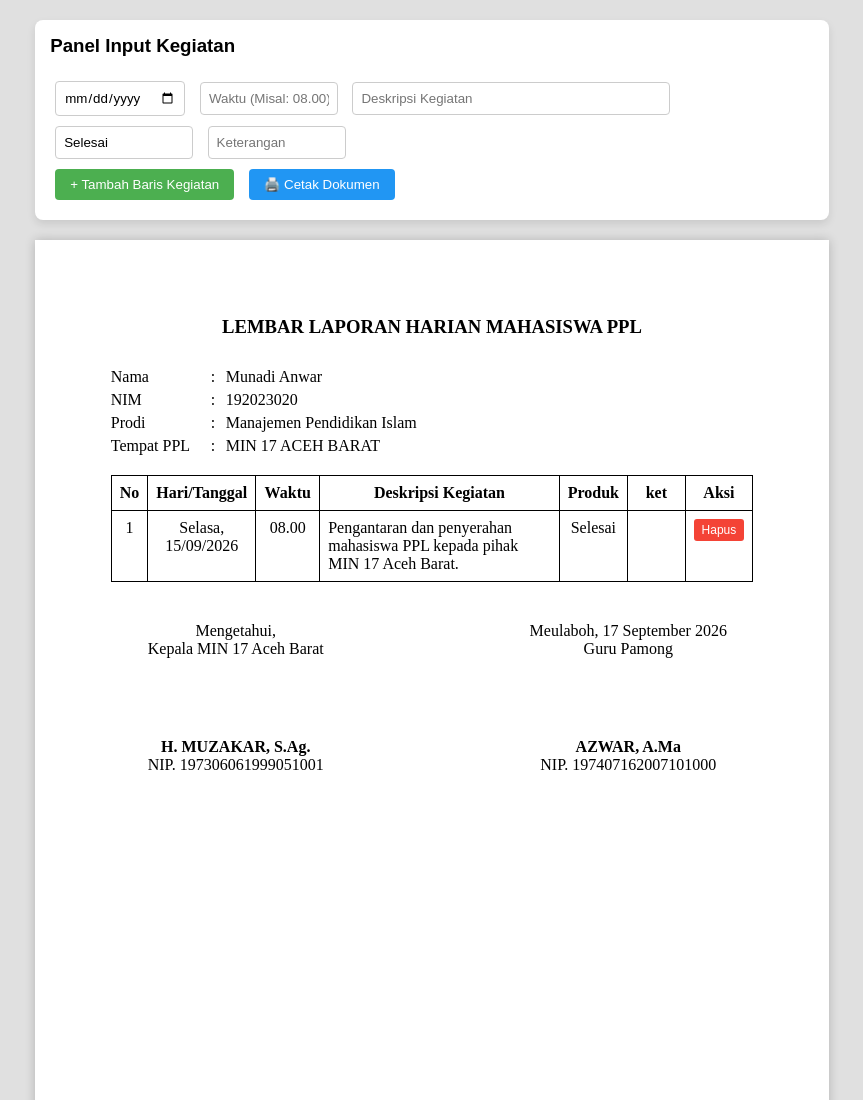
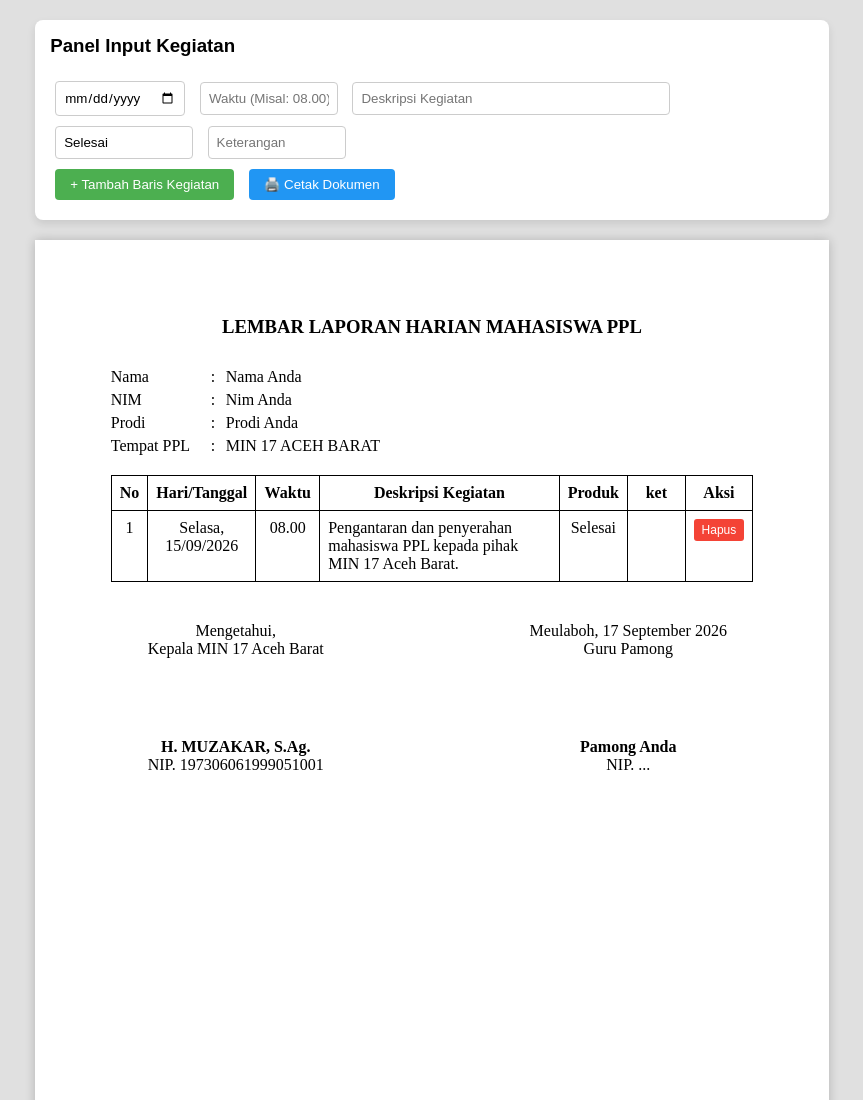
Before and after one commit to thisneid-prog/Logbook-Harian, a plain HTML site: page index.html in a window 1280 px wide. Shown: the top 1100 px of the page, without its empty margins (208-1071 px from the left). Drawn offline with Linux system fonts and the light colour scheme.

Commit message:
Update index.html

```diff
--- a/index.html
+++ b/index.html
@@ -139,9 +139,9 @@
         <div class="judul">LEMBAR LAPORAN HARIAN MAHASISWA PPL</div>
 
         <div class="info-header">
-            <div>Nama</div><div>:</div><div contenteditable="true" id="hdr-nama">Munadi Anwar</div>
-            <div>NIM</div><div>:</div><div contenteditable="true" id="hdr-nim">192023020</div>
-            <div>Prodi</div><div>:</div><div contenteditable="true" id="hdr-prodi">Manajemen Pendidikan Islam</div>
+            <div>Nama</div><div>:</div><div contenteditable="true" id="hdr-nama">Nama Anda</div>
+            <div>NIM</div><div>:</div><div contenteditable="true" id="hdr-nim">Nim Anda</div>
+            <div>Prodi</div><div>:</div><div contenteditable="true" id="hdr-prodi">Prodi Anda</div>
             <div>Tempat PPL</div><div>:</div><div contenteditable="true" id="hdr-tempat">MIN 17 ACEH BARAT</div>
         </div>
 
@@ -178,8 +178,8 @@
                     Guru Pamong
                 </div>
                 <div class="ttd-spasi contenteditable-true" contenteditable="true">
-                    <b>AZWAR, A.Ma</b><br>
-                    NIP. 197407162007101000
+                    <b>Pamong Anda</b><br>
+                    NIP. ...
                 </div>
             </div>
         </div>
```
